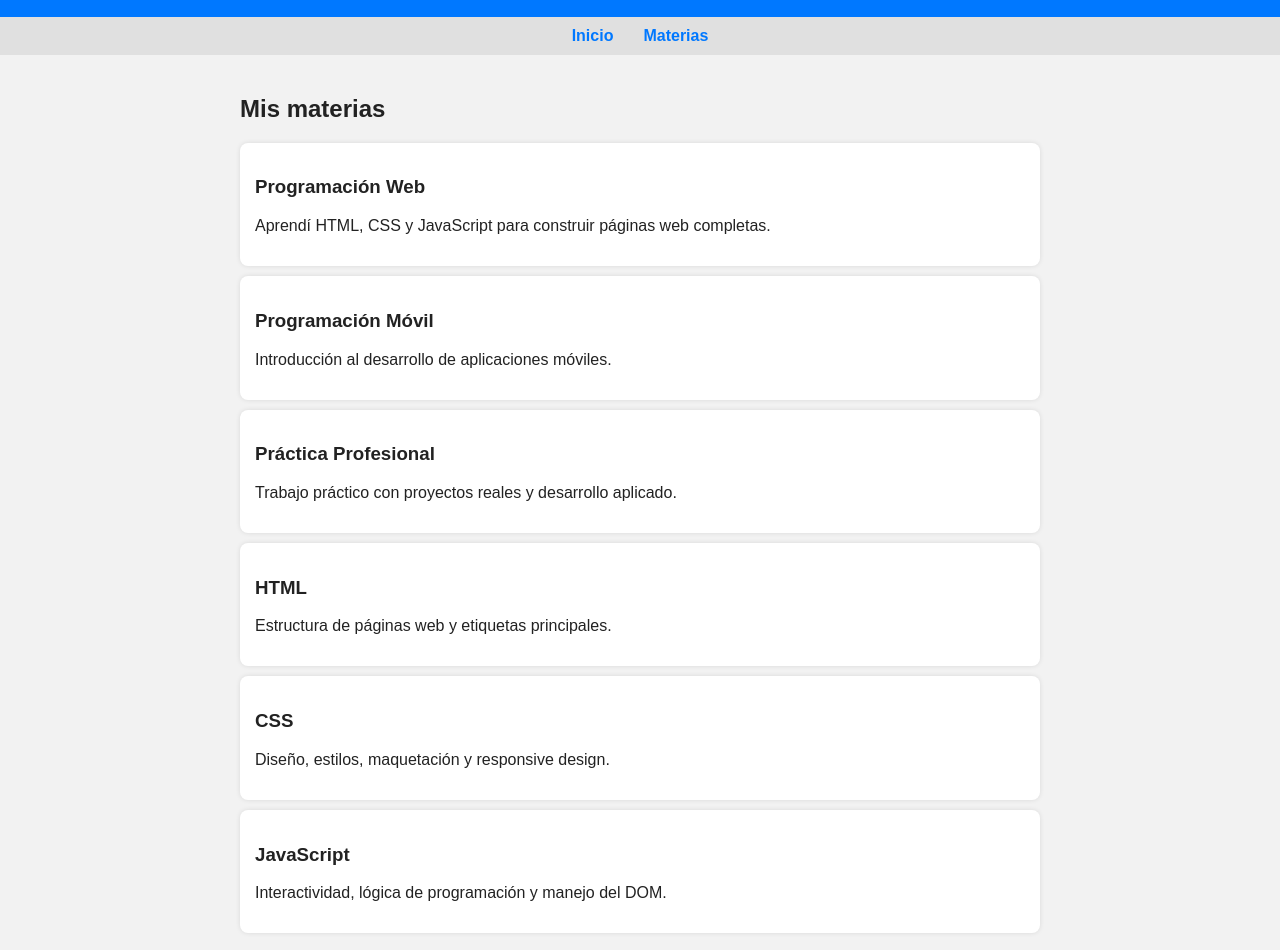
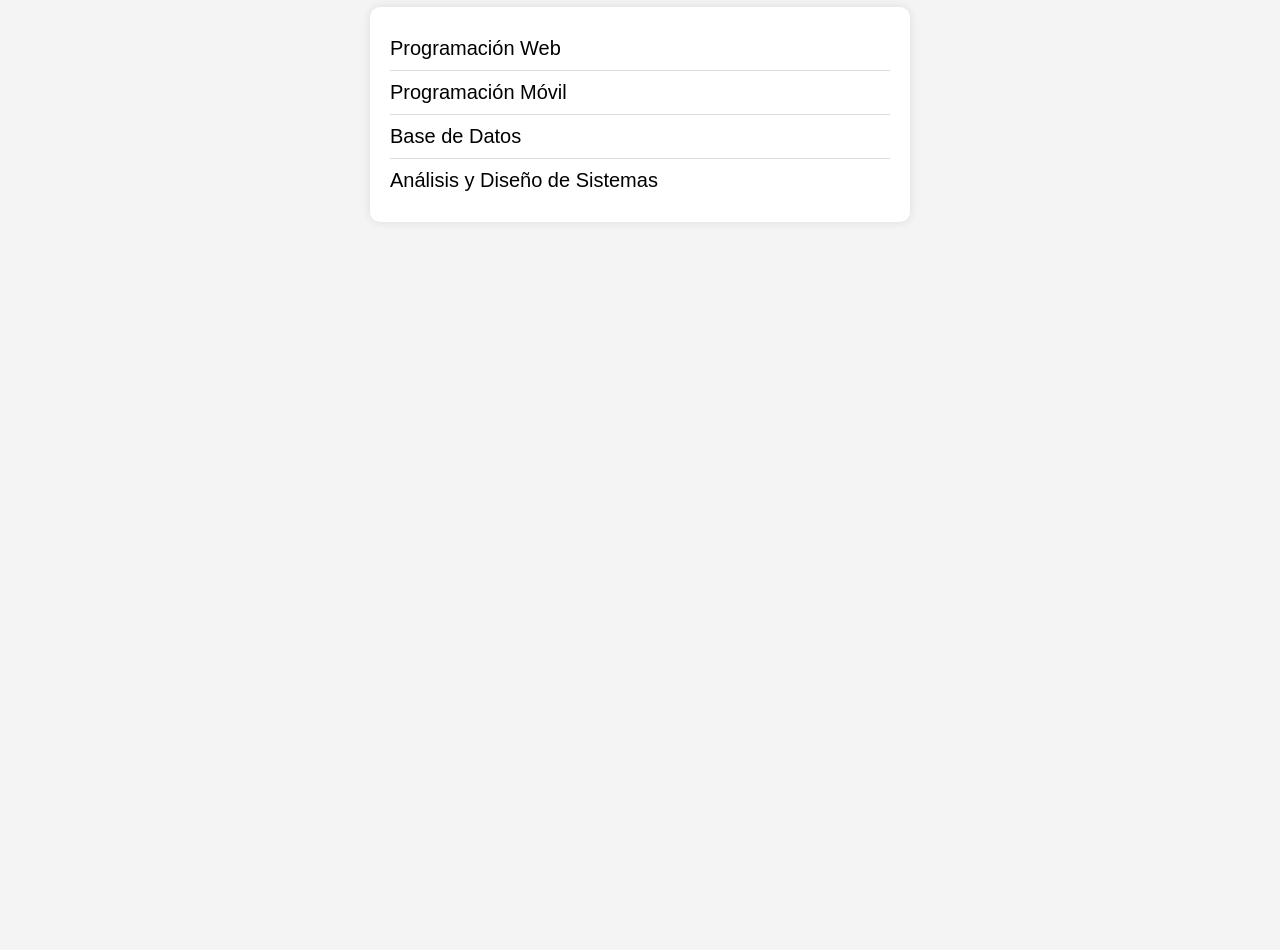
Before and after one commit to maty00905/portafolio-matias, a plain HTML site: page materias.html in a window 1280 px wide. Shown: the part 93-1043 px from the top of the page. After the commit the page ends 800 px from the top, so only its background shows below. Drawn offline with Linux system fonts and the light colour scheme.

Commit message:
Update materias.html

```diff
--- a/materias.html
+++ b/materias.html
@@ -3,110 +3,51 @@
 <head>
     <meta charset="UTF-8">
     <meta name="viewport" content="width=device-width, initial-scale=1.0">
-    <title>Materias - Matias Oropeza</title>
+    <title>Mis Materias</title>
     <style>
         body {
             font-family: Arial, sans-serif;
+            background-color: #f4f4f4;
             margin: 0;
-            padding: 0;
-            background-color: #f2f2f2;
-            color: #222;
-        }
-
-        header {
-            background-color: #0078ff;
-            padding: 15px;
-            color: white;
-            text-align: center;
-        }
-
-        .menu {
-            display: flex;
-            justify-content: center;
-            background: #e0e0e0;
-            padding: 10px;
-        }
-
-        .menu a {
-            margin: 0 15px;
-            text-decoration: none;
-            color: #0078ff;
-            font-weight: bold;
-        }
-
-        .container {
-            max-width: 800px;
-            margin: auto;
             padding: 20px;
         }
 
-        .materia {
-            background: white;
-            padding: 15px;
-            margin-bottom: 10px;
-            border-radius: 8px;
-            box-shadow: 0 0 5px rgba(0,0,0,0.1);
+        h1 {
+            text-align: center;
+            color: #333;
         }
 
-        footer {
-            text-align: center;
-            margin-top: 30px;
-            padding: 15px;
-            background: #0078ff;
-            color: white;
+        ul {
+            max-width: 500px;
+            margin: auto;
+            background: white;
+            padding: 20px;
+            border-radius: 10px;
+            box-shadow: 0 0 10px rgba(0,0,0,0.1);
+            list-style: none;
+        }
+
+        li {
+            font-size: 20px;
+            padding: 10px 0;
+            border-bottom: 1px solid #ddd;
+        }
+
+        li:last-child {
+            border-bottom: none;
         }
     </style>
 </head>
 <body>
 
-<header>
-    <h1>Materias cursadas</h1>
-</header>
+    <h1>Materias que estudio</h1>
 
-<div class="menu">
-    <a href="index.html">Inicio</a>
-    <a href="materias.html">Materias</a>
-</div>
-
-<div class="container">
-
-    <h2>Mis materias</h2>
-
-    <div class="materia">
-        <h3>Programación Web</h3>
-        <p>Aprendí HTML, CSS y JavaScript para construir páginas web completas.</p>
-    </div>
-
-    <div class="materia">
-        <h3>Programación Móvil</h3>
-        <p>Introducción al desarrollo de aplicaciones móviles.</p>
-    </div>
-
-    <div class="materia">
-        <h3>Práctica Profesional</h3>
-        <p>Trabajo práctico con proyectos reales y desarrollo aplicado.</p>
-    </div>
-
-    <div class="materia">
-        <h3>HTML</h3>
-        <p>Estructura de páginas web y etiquetas principales.</p>
-    </div>
-
-    <div class="materia">
-        <h3>CSS</h3>
-        <p>Diseño, estilos, maquetación y responsive design.</p>
-    </div>
-
-    <div class="materia">
-        <h3>JavaScript</h3>
-        <p>Interactividad, lógica de programación y manejo del DOM.</p>
-    </div>
-
-</div>
-
-<footer>
-    <p>© 2025 - Portafolio de Matias Oropeza</p>
-</footer>
+    <ul>
+        <li>Programación Web</li>
+        <li>Programación Móvil</li>
+        <li>Base de Datos</li>
+        <li>Análisis y Diseño de Sistemas</li>
+    </ul>
 
 </body>
 </html>
```
